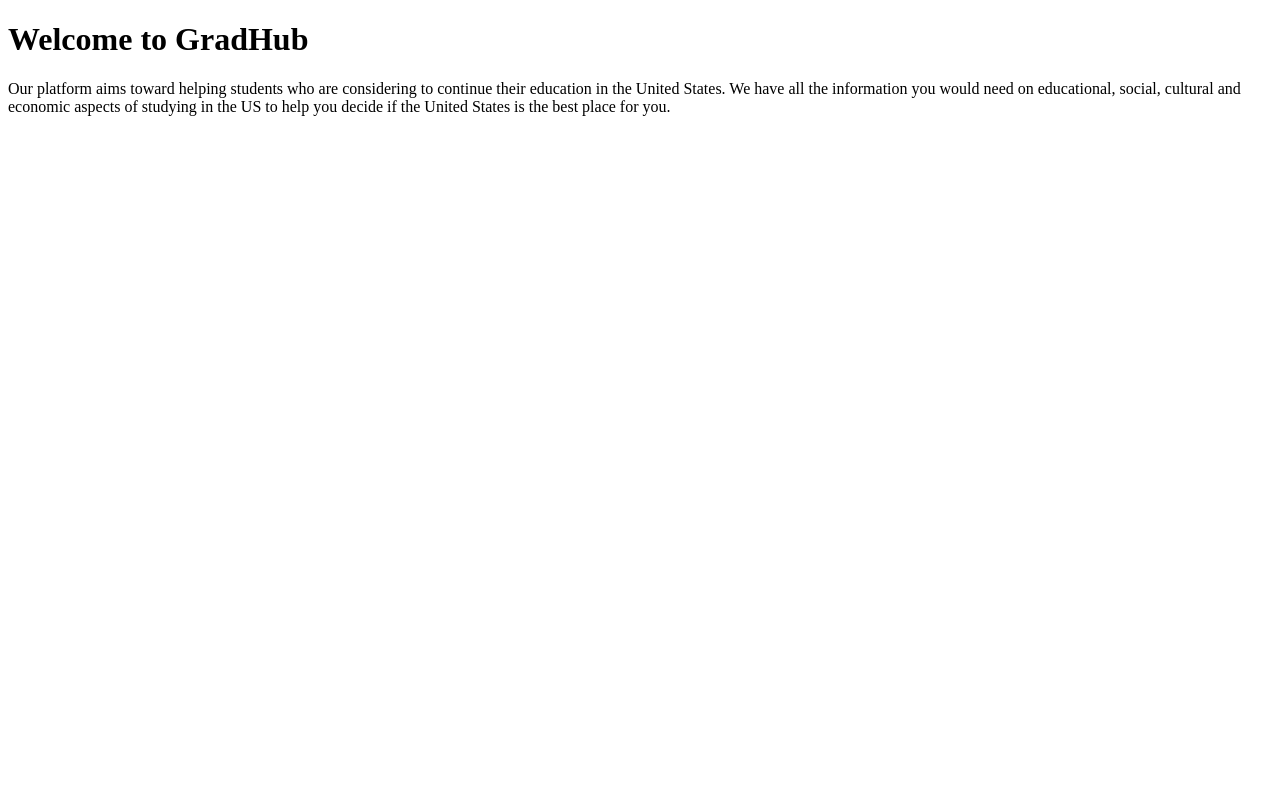
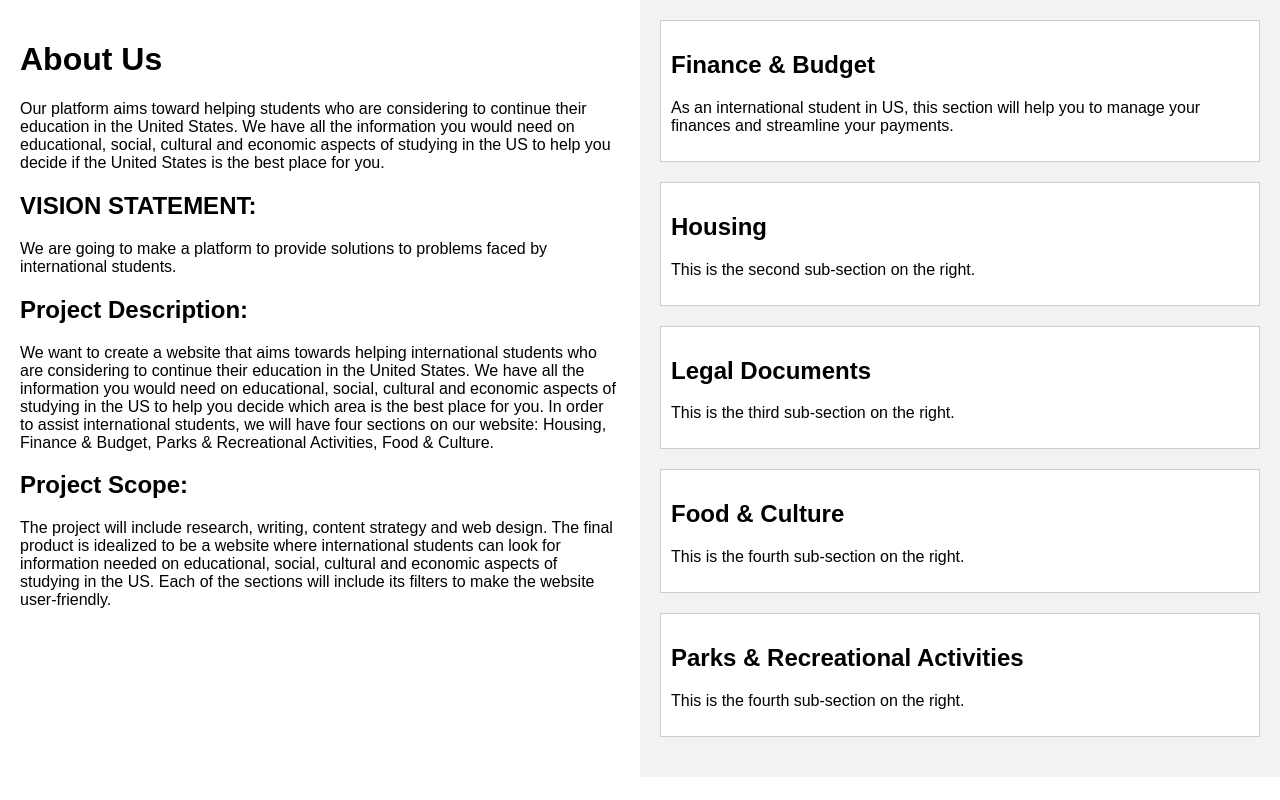
Before and after one commit to michellenoah/my-GradHub, a plain HTML site: page index.html in a window 1280 px wide. Drawn offline with Linux system fonts and the light colour scheme.

Commit message:
Adding a description and details

```diff
--- a/index.html
+++ b/index.html
@@ -1,16 +1,87 @@
 <!DOCTYPE html>
-<html lang="en">
+<html lang="en" xmlns="http://www.w3.org/1999/html">
 <head>
     <meta charset="UTF-8">
-    <title>Welcome to GradHub: Author: Michelle Noah</title>
+    <meta name="viewport" content="width=device-width, initial-scale=1.0">
+    <title>Welcome to My GradHub</title>
+    <style>
+        body {
+            font-family: Arial, sans-serif;
+            display: flex;
+            justify-content: space-between;
+            align-items: flex-start;
+            margin: 0;
+            padding: 0;
+        }
+
+        #left-section {
+            flex: 1;
+            padding: 20px;
+        }
+
+        #right-section {
+            flex: 1;
+            background-color: #f2f2f2;
+            padding: 20px;
+        }
+
+        .sub-section {
+            margin-bottom: 20px;
+            padding: 10px;
+            background-color: #fff;
+            border: 1px solid #ccc;
+        }
+    </style>
 </head>
 <body>
+<div id="left-section">
+    <h1>About Us</h1>
+    <p>Our platform aims toward helping students who are considering to continue their education in the United States.
+        We have all the information you would need on educational, social, cultural and economic aspects of studying in
+        the US to help you decide if the United States is the best place for you.</p>
 
-    <h1>Welcome to GradHub</h1>
+    <h2>VISION STATEMENT:</h2>
 
-    <p>
-        Our platform aims toward helping students who are considering to continue their education in the United States. We have all the information you would need on educational, social, cultural and economic aspects of studying in the US to help you decide if the United States is the best place for you.
-    </p>
+    <p>We are going to make a platform to provide solutions to problems faced by international students.</p>
 
+    <h2>Project Description:</h2>
+
+    <p>We want to create a website that aims towards helping international students who are considering to continue
+        their education in the United States. We have all the information you would need on educational, social,
+        cultural and economic aspects of studying in the US to help you decide which area is the best place for you. In
+        order to assist international students, we will have four sections on our website: Housing, Finance & Budget,
+        Parks & Recreational Activities, Food & Culture.</p>
+
+    <h2>Project Scope:</h2>
+
+    <p>The project will include research, writing, content strategy and web design. The final product is idealized to be
+        a website where international students can look for information needed on educational, social, cultural and
+        economic aspects of studying in the US. Each of the sections will include its filters to make the website
+        user-friendly.</p>
+
+</div>
+<div id="right-section">
+    <div class="sub-section">
+        <h2>Finance & Budget</h2>
+        <p>As an international student in US, this section will help you to manage your finances and streamline your
+            payments.</p>
+    </div>
+    <div class="sub-section">
+        <h2>Housing</h2>
+        <p>This is the second sub-section on the right.</p>
+    </div>
+    <div class="sub-section">
+        <h2>Legal Documents</h2>
+        <p>This is the third sub-section on the right.</p>
+    </div>
+    <div class="sub-section">
+        <h2>Food & Culture</h2>
+        <p>This is the fourth sub-section on the right.</p>
+    </div>
+    <div class="sub-section">
+        <h2>Parks & Recreational Activities</h2>
+        <p>This is the fourth sub-section on the right.</p>
+    </div>
+</div>
 </body>
 </html>
```
